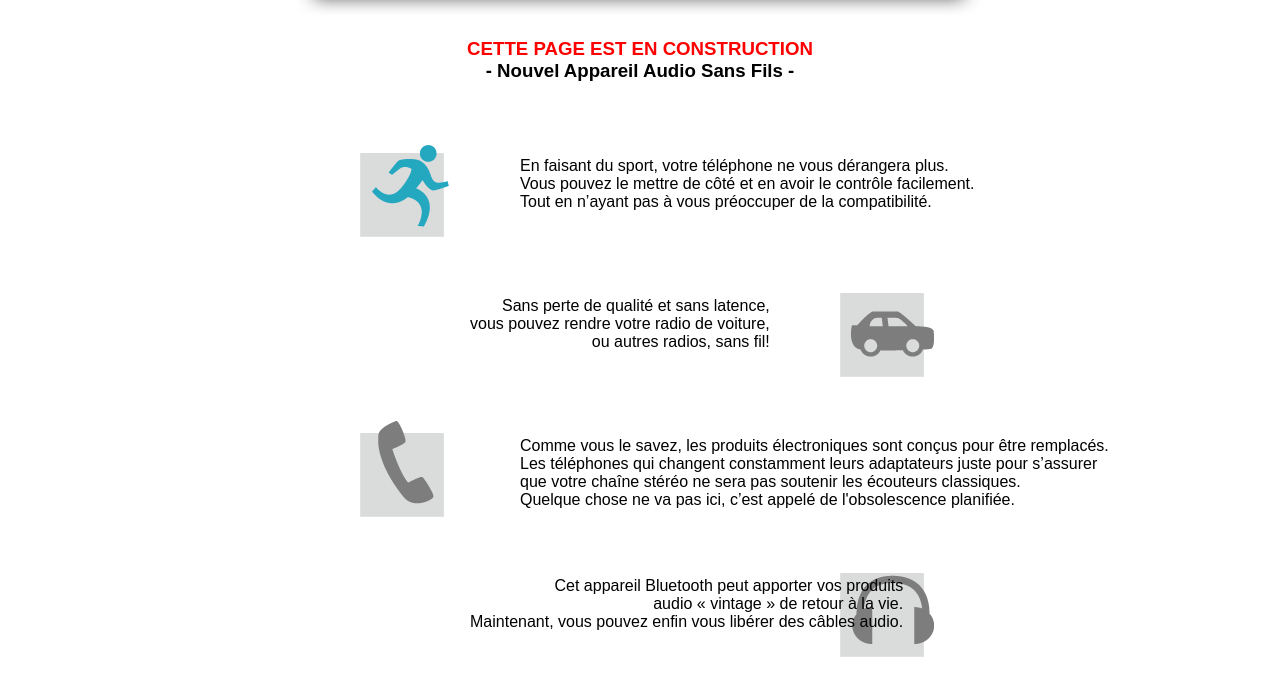
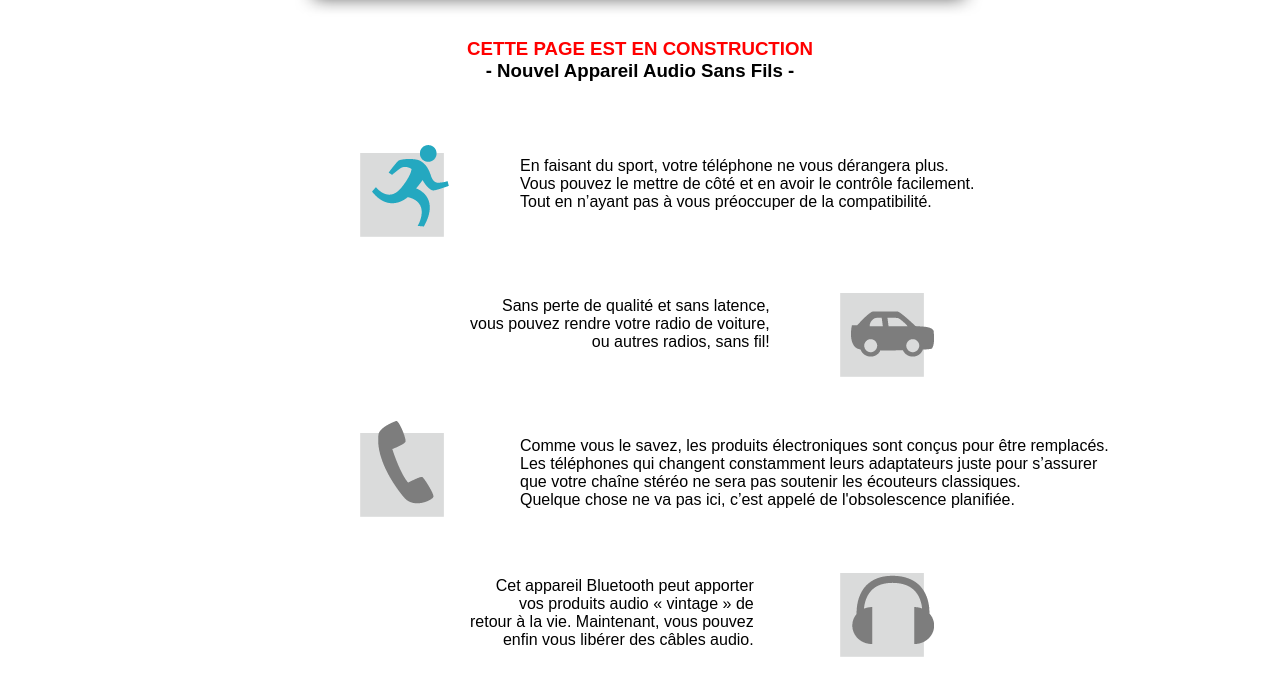
Before and after one commit to ENIN9/enin9.github.io, a plain HTML site: page fr/produit.html in a window 1280 px wide. Shown: the part 466-1162 px from the top of the page. Drawn offline with Linux system fonts and the light colour scheme.

Commit message:
Update produit.html

```diff
--- a/fr/produit.html
+++ b/fr/produit.html
@@ -61,11 +61,13 @@
 				</li>
 			</ul>
 			<ul id="device4">
-				<li> Cet appareil Bluetooth peut apporter vos produits
+				<li> Cet appareil Bluetooth peut apporter
 				</li>
-				<li> audio « vintage » de retour à la vie.
+				<li> vos produits audio « vintage » de
 				</li>
-				<li> Maintenant, vous pouvez enfin vous libérer des câbles audio.
+				<li> retour à la vie. Maintenant, vous pouvez
+				</li>
+				<li> enfin vous libérer des câbles audio.
 				</li></br></br></br>
 			</ul>
 
```
